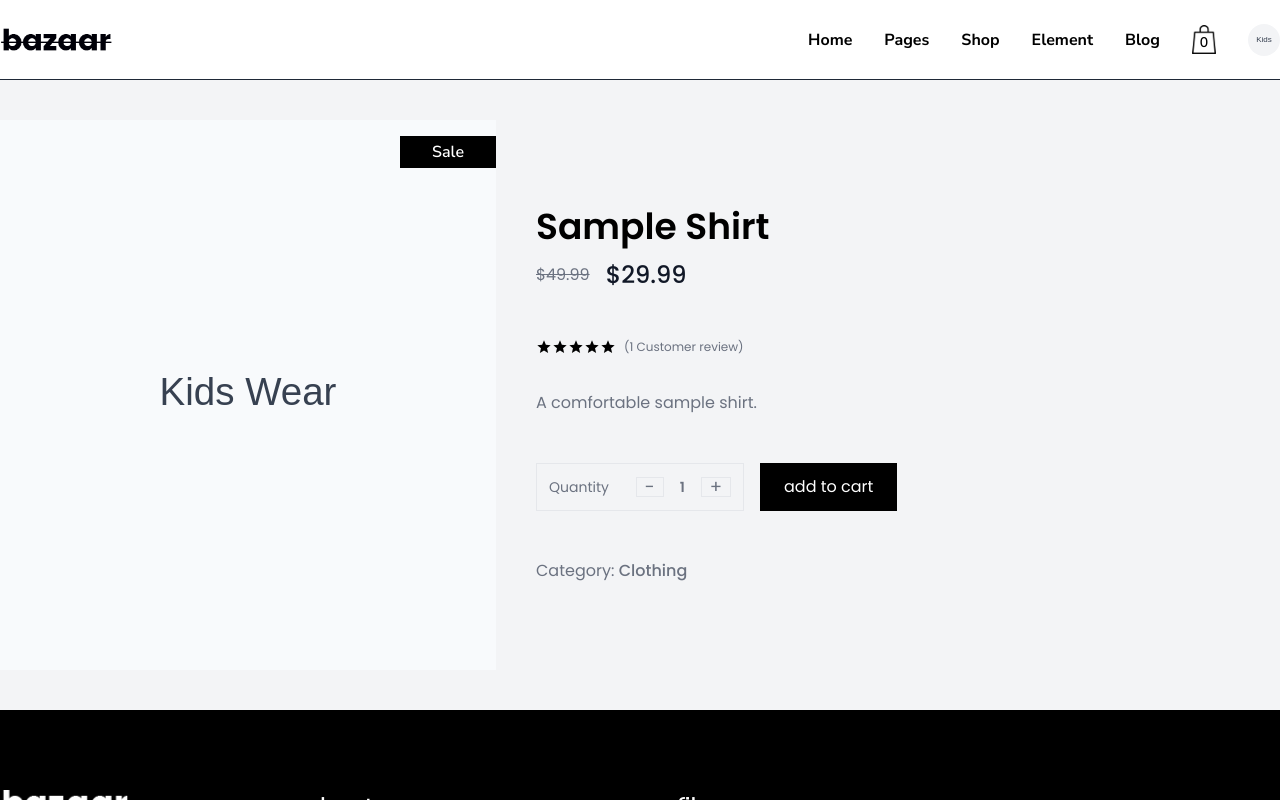
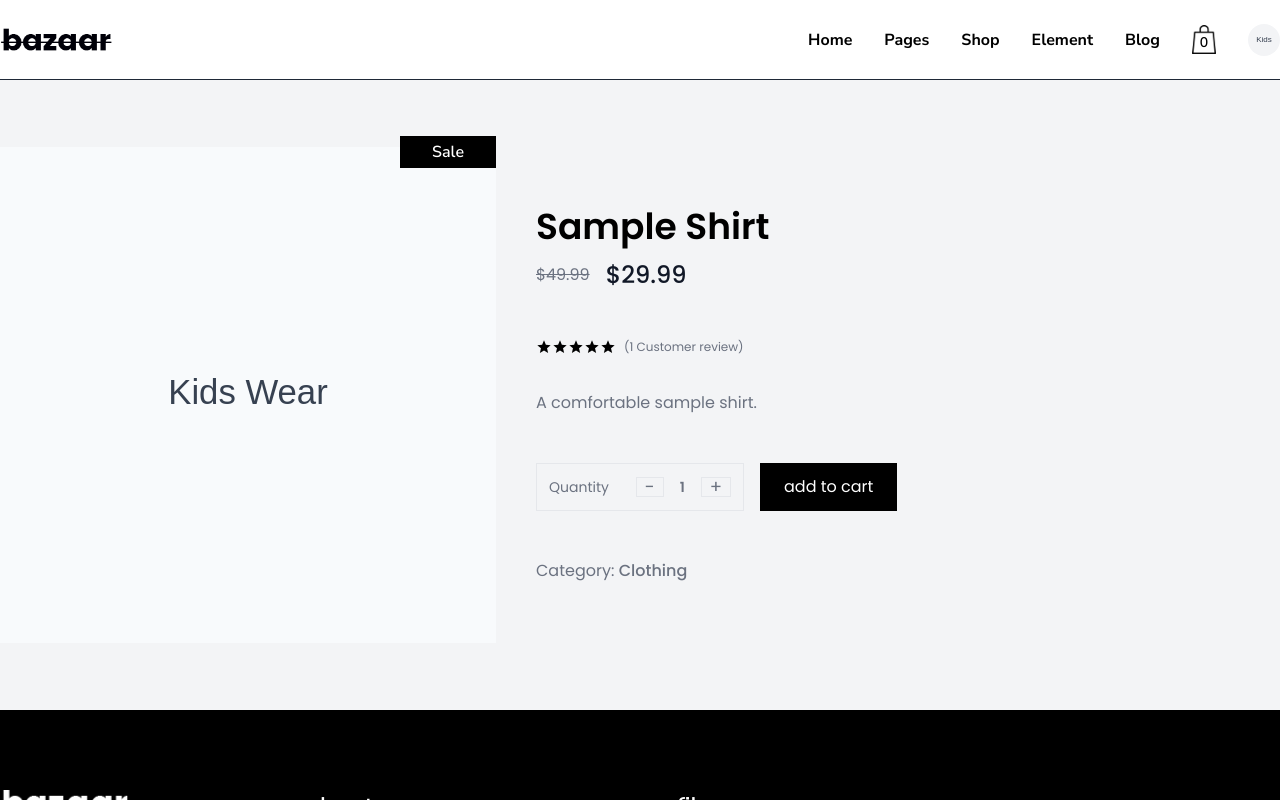
Before and after one commit to aliomarmohamed/E-commerce-bazar, a React (Create React App) app: page / in a window 1280 px wide. Both pictures are taken after a click on the element 145 px from the left and 1157 px from the top of the page. Shown: the top 800 px of the page. Built offline with nearby package versions, Linux system fonts and the light colour scheme; no server answers.

Commit message:
Image fallbacks: add onError handlers to product images

```diff
--- a/src/components/Product.js
+++ b/src/components/Product.js
@@ -19,9 +19,13 @@ const Product = () => {
             <div className="max-w-screen-xl mx-auto my-10 flex gap-10">
                 <div className="w-2/5 relative">
                     <img
-                        className="w-full h-[550px] object-cover"
+                        className="w-full h-[550px] object-contain"
                         src={details.image}
                         alt="productImg"
+                        onError={(e) => {
+                            e.currentTarget.onerror = null;
+                            e.currentTarget.src = `${process.env.PUBLIC_URL || ''}/images/kids-prod1.svg`;
+                        }}
                     />
                     <div className="absolute top-4 right-0">
                         {details.isNew && (
--- a/src/components/ProductsCard.js
+++ b/src/components/ProductsCard.js
@@ -30,6 +30,10 @@ const ProductsCard = ({ product }) => {
                     className="w-full h-full object-contain group-hover:scale-110 duration-500"
                     src={product.image}
                     alt="productImg"
+                    onError={(e) => {
+                        e.currentTarget.onerror = null;
+                        e.currentTarget.src = `${process.env.PUBLIC_URL || ''}/images/kids-prod1.svg`;
+                    }}
                 />
             </div>
             <div className="w-full px-4 py-4">
```
